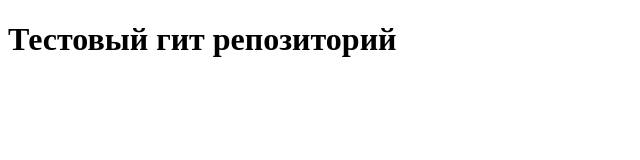
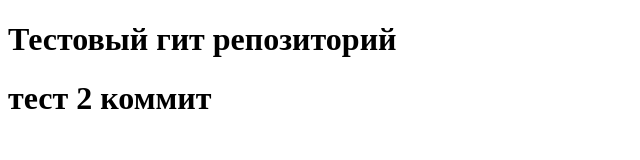
Before and after one commit to AlexeiPak/ski-school-pak, a plain HTML site: page index.html in a window 1280 px wide. Shown: the whole page, without its empty margins (0-640 px from the left). Drawn offline with Linux system fonts and the light colour scheme.

Commit message:
тест коммит два

```diff
--- a/index.html
+++ b/index.html
@@ -10,6 +10,8 @@
 
 <body>
   <h1>Тестовый гит репозиторий</h1>
+  <h1>тест 2 коммит</h1>
+
 </body>
 
 </html>
```
Also changed, not shown: 1 other file.
